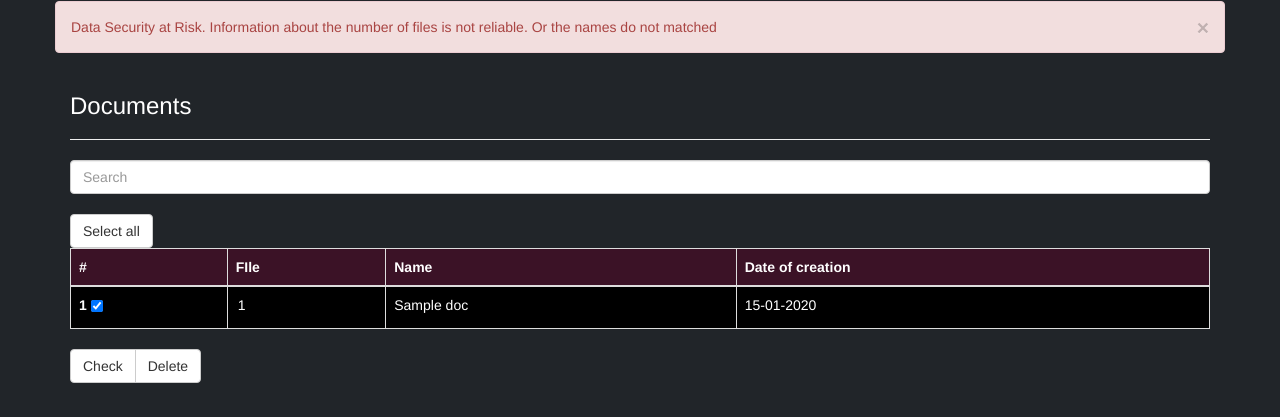
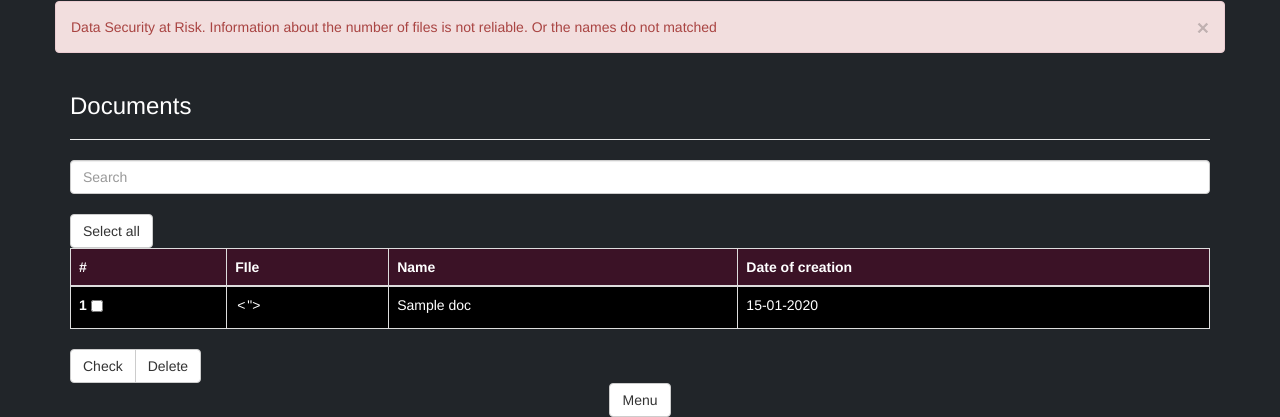
Before and after one commit to Quastrado/project_o_mail_service, a Flask app: page /check in a window 1280 px wide. Shown: the part 394-811 px from the top of the page. Before the commit the page ends 777 px from the top, so only its background shows below. Run offline with Flask 2, Linux system fonts and the light colour scheme; tables that the repository leaves empty hold one stand-in row (values such as "Sample post"); data that the repository does not hold is empty; some libraries are stand-ins or nearby versions.

Commit message:
false by default, menu button (check page)

```diff
--- a/owl_mail/forms.py
+++ b/owl_mail/forms.py
@@ -48,7 +48,7 @@ class FinishForm(FlaskForm):
 
 
 class CheckForm(FlaskForm):
-    checkbox = BooleanField()
+    checkbox = BooleanField(default=False)
     file_name = StringField(validators=[DataRequired()], render_kw={'readonly': True})
 
 
--- a/owl_mail/routes.py
+++ b/owl_mail/routes.py
@@ -133,20 +133,16 @@ def finish():
 def check():
     inst_check = Check()
     data_list = db.session.query(Docs.id, Docs.name, Docs.date_of_creation).all()
-    print(data_list)
-    # id_list = [str(val) for val, in db.session.query(Docs.id).all()]
-    # name_list = [val for val, in db.session.query(Docs.name).all()]
-    # date_of_creation_list = [val.strftime('%d-%m-%Y') for val, in
-    #                         db.session.query(Docs.date_of_creation)]
-    # count = db.session.query(Docs).count()
-
     form = CheckTableForm()
     name_list = []
     date_of_creation_list = []
     for file_id, name, date in data_list:
         file_form = CheckForm()
+        file_form.checkbox = False
+        form.files.append_entry(file_form)
         file_form.file_name = str(file_id)
-        form.files.append_entry(file_form)
+        print(str(file_id))
+        print(file_form.file_name)
         name_list.append(name)
         date_of_creation_list.append(date.strftime('%d-%m-%Y'))
 
--- a/owl_mail/templates/check.html
+++ b/owl_mail/templates/check.html
@@ -111,6 +111,13 @@ Something wrong?
                     <button type="button" class="btn btn-default" id="send">Check</button>
                     <button type="button" class="btn btn-default" id="delete">Delete</button>
                 </div>
+                <div class="col-md-12">
+                    <div class="text-center">
+                        <a href="menu">
+                            <input type="button", class="btn btn-default", value="Menu">
+                        </a>
+                    </div>
+                </div>
             </form>
         </div>
     </div>
```
